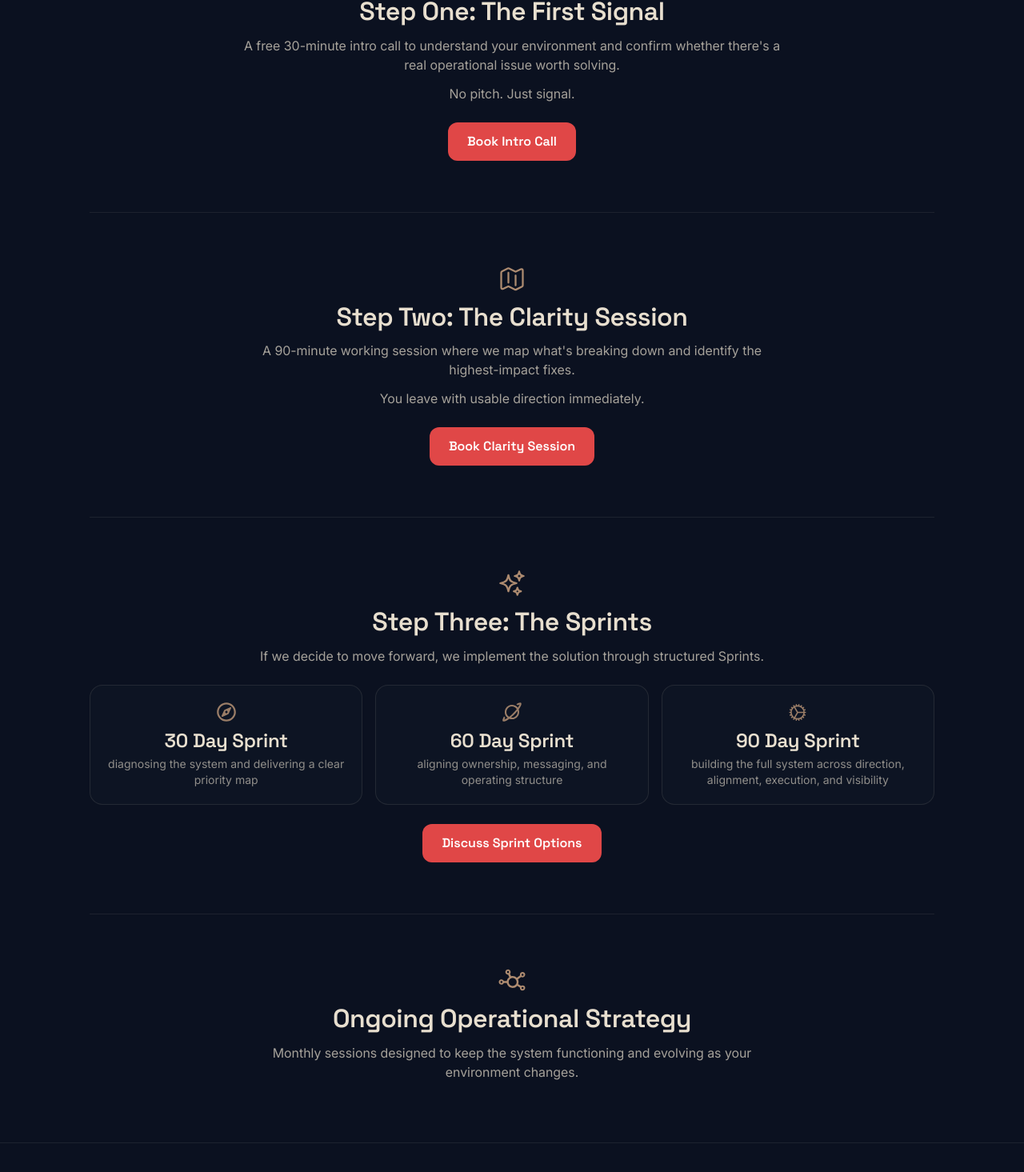
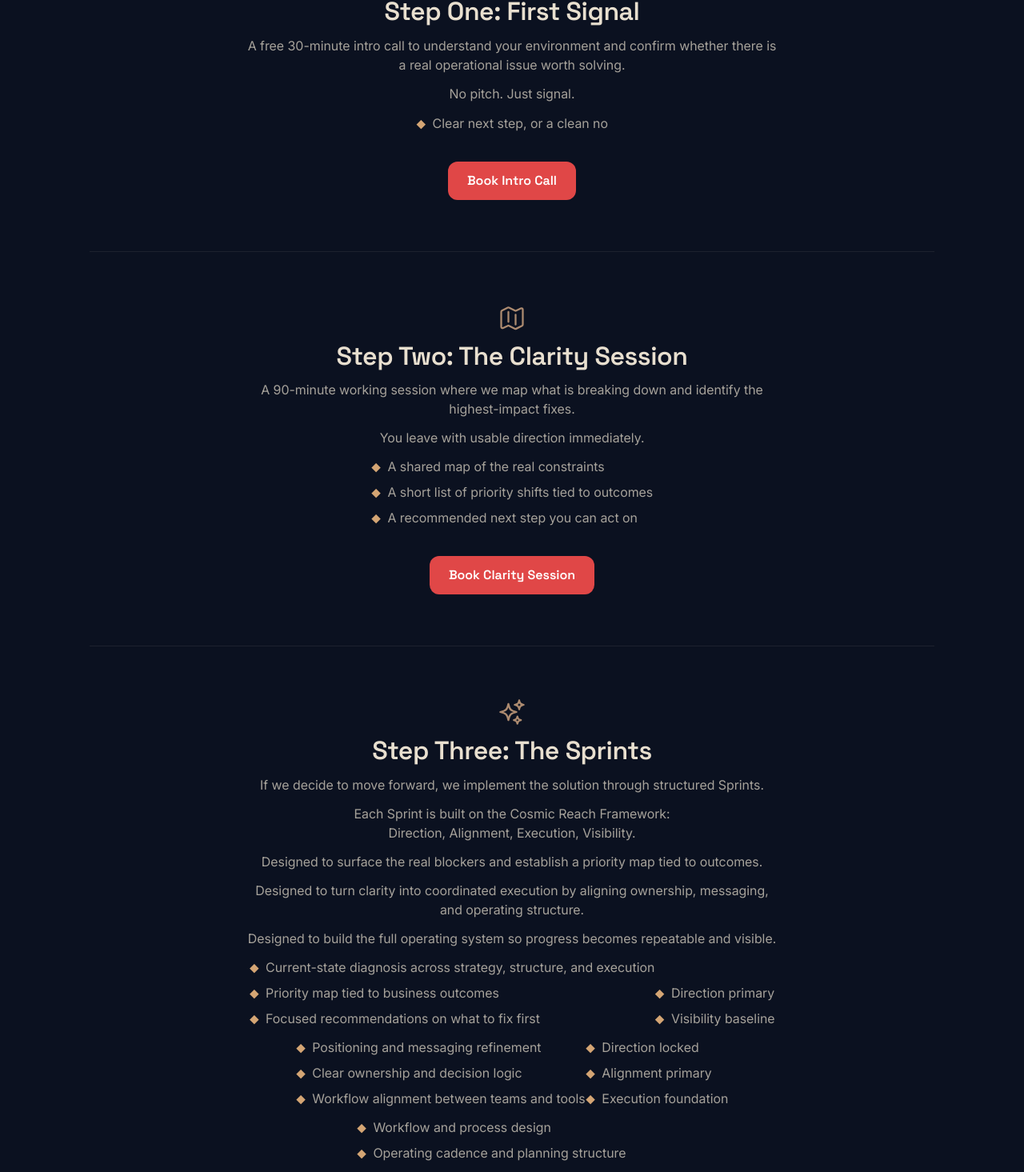
Before and after one commit to jordanknight1992-dotcom/cosmic-reach-creative, a Next.js app: page /services in a window 1280 px wide. Shown: the part 533-1998 px from the top of the page at 80% size. Built offline with nearby package versions, Linux system fonts and the light colour scheme.

Commit message:
Update site build and structure

```diff
--- a/src/app/framework/page.tsx
+++ b/src/app/framework/page.tsx
@@ -11,7 +11,7 @@ export const metadata: Metadata = {
 
 const content = `# The Cosmic Reach Framework
 
-We don't begin with tactics.
+We do not begin with tactics.
 We begin with the system underneath the work.
 
 Cosmic Reach engagements move through four layers designed to restore signal, reduce friction, and make progress repeatable.
@@ -20,35 +20,71 @@ IMAGE: 02-framework-hero.jpg
 
 ---
 
-## Direction
+## Direction: Set the Trajectory
 
-Define what matters and what to fix first.
+We identify what is actually holding progress back and what to fix first.
+
+We diagnose where marketing and operational friction are slowing the business down, where decisions stall, and where effort is not translating into outcomes so leaders can move forward with clarity.
+
+**Clients get:**
+- A clear current-state diagnosis across strategy, structure, and execution
+- A priority map tied to real business outcomes
+- Focused recommendations on what to address first
 
 ICON: compass
 
 ---
 
-## Alignment
+## Alignment: Pull Into Orbit
 
-Make strategy, teams, and tools pull the same way.
+We make sure strategy, teams, and tools are working toward the same outcome.
+
+We bring clarity to positioning, ownership, and expectations so marketing and execution stop feeling fragmented and start operating as a coordinated system.
+
+**Clients get:**
+- Messaging clarity and positioning refinement
+- Defined ownership and decision logic
+- Alignment between strategy, workflows, and supporting tools
 
 ICON: orbit
 
 ---
 
-## Execution
+## Execution: Build the Flight System
 
-Build structure that makes progress repeatable.
+We design the systems that make progress repeatable.
+
+We build the workflows, operating rhythms, and practical structures that allow teams to execute intentionally instead of reactively. When needed, this can include designing or implementing tools that support the system.
+
+**Clients get:**
+- Workflow and process design
+- Operating cadence and planning structure
+- Practical systems or supporting tools teams can manage themselves
 
 ICON: gears
 
 ---
 
-## Visibility
+## Visibility: Restore the Signal
 
-Translate activity into decision-ready insight.
+We give leaders a clear view of what is working, what is not, and what to do next.
 
-ICON: signal`;
+We translate marketing and operational activity into business insight so decisions are driven by impact, not assumptions. This can include reporting structures, dashboards, or tools that make visibility sustainable.
+
+**Clients get:**
+- Measurement logic tied to outcomes
+- Executive-level reporting clarity
+- Visibility systems leaders can rely on without constant interpretation
+
+ICON: signal
+
+---
+
+## In Short: What This Framework Does
+
+Cosmic Reach helps companies solve the operational problems behind marketing performance by designing the direction, alignment, execution, and visibility systems that allow teams to move forward with confidence.
+
+CTA: Book Clarity Session`;
 
 export default function FrameworkPage() {
   return <MarkdownPage content={content} />;
--- a/src/app/services/page.tsx
+++ b/src/app/services/page.tsx
@@ -17,11 +17,14 @@ IMAGE: 03-services-hero.jpg
 
 ---
 
-## Step One: The First Signal
+## Step One: First Signal
 
-A free 30-minute intro call to understand your environment and confirm whether there's a real operational issue worth solving.
+A free 30-minute intro call to understand your environment and confirm whether there is a real operational issue worth solving.
 
 No pitch. Just signal.
+
+**Outcome:**
+- Clear next step, or a clean no
 
 ICON: signal
 CTA: Book Intro Call
@@ -30,9 +33,14 @@ CTA: Book Intro Call
 
 ## Step Two: The Clarity Session
 
-A 90-minute working session where we map what's breaking down and identify the highest-impact fixes.
+A 90-minute working session where we map what is breaking down and identify the highest-impact fixes.
 
 You leave with usable direction immediately.
+
+**Outcome:**
+- A shared map of the real constraints
+- A short list of priority shifts tied to outcomes
+- A recommended next step you can act on
 
 ICON: map
 CTA: Book Clarity Session
@@ -43,13 +51,53 @@ CTA: Book Clarity Session
 
 If we decide to move forward, we implement the solution through structured Sprints.
 
-**30 Day Sprint** - diagnosing the system and delivering a clear priority map
+Each Sprint is built on the Cosmic Reach Framework:
+Direction, Alignment, Execution, Visibility.
+
+### 30 Day Sprint: Direction Sprint
+
+Designed to surface the real blockers and establish a priority map tied to outcomes.
+
+**Clients get:**
+- Current-state diagnosis across strategy, structure, and execution
+- Priority map tied to business outcomes
+- Focused recommendations on what to fix first
+
+**Framework coverage:**
+- Direction primary
+- Visibility baseline
+
 ICON: compass
 
-**60 Day Sprint** - aligning ownership, messaging, and operating structure
+### 60 Day Sprint: Alignment Sprint
+
+Designed to turn clarity into coordinated execution by aligning ownership, messaging, and operating structure.
+
+**Clients get:**
+- Positioning and messaging refinement
+- Clear ownership and decision logic
+- Workflow alignment between teams and tools
+
+**Framework coverage:**
+- Direction locked
+- Alignment primary
+- Execution foundation
+
 ICON: orbit
 
-**90 Day Sprint** - building the full system across direction, alignment, execution, and visibility
+### 90 Day Sprint: System Sprint
+
+Designed to build the full operating system so progress becomes repeatable and visible.
+
+**Clients get:**
+- Workflow and process design
+- Operating cadence and planning structure
+- Measurement logic tied to outcomes
+- Executive-level reporting clarity leaders can trust
+
+**Framework coverage:**
+- Direction, Alignment, Execution, Visibility end-to-end
+
 ICON: gears
 
 CTA: Discuss Sprint Options
@@ -60,6 +108,11 @@ CTA: Discuss Sprint Options
 
 Monthly sessions designed to keep the system functioning and evolving as your environment changes.
 
+**Clients get:**
+- Continued prioritization as conditions shift
+- System maintenance across workflow, roles, and tools
+- Visibility checks so decisions stay anchored to impact
+
 ICON: network`;
 
 export default function ServicesPage() {
```
